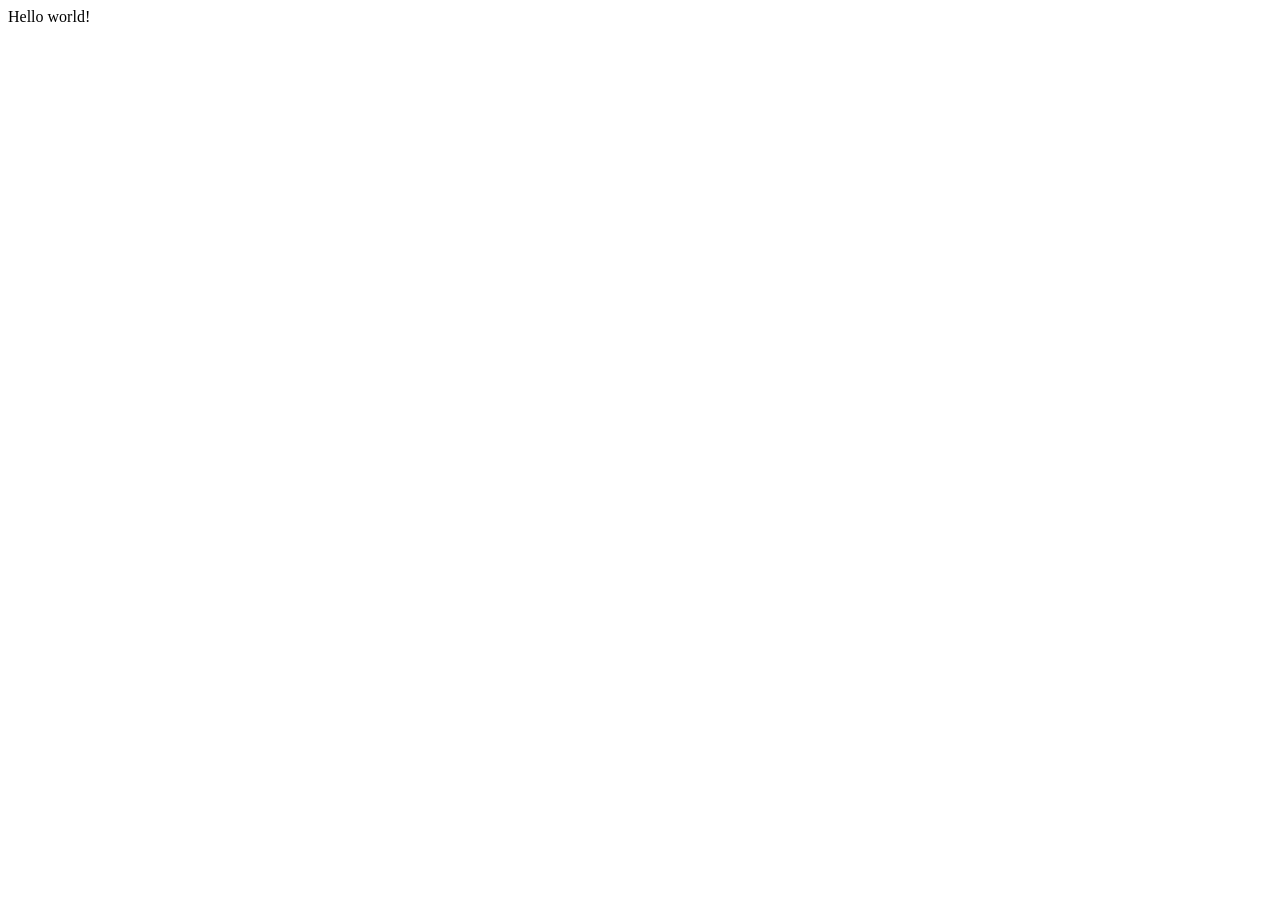
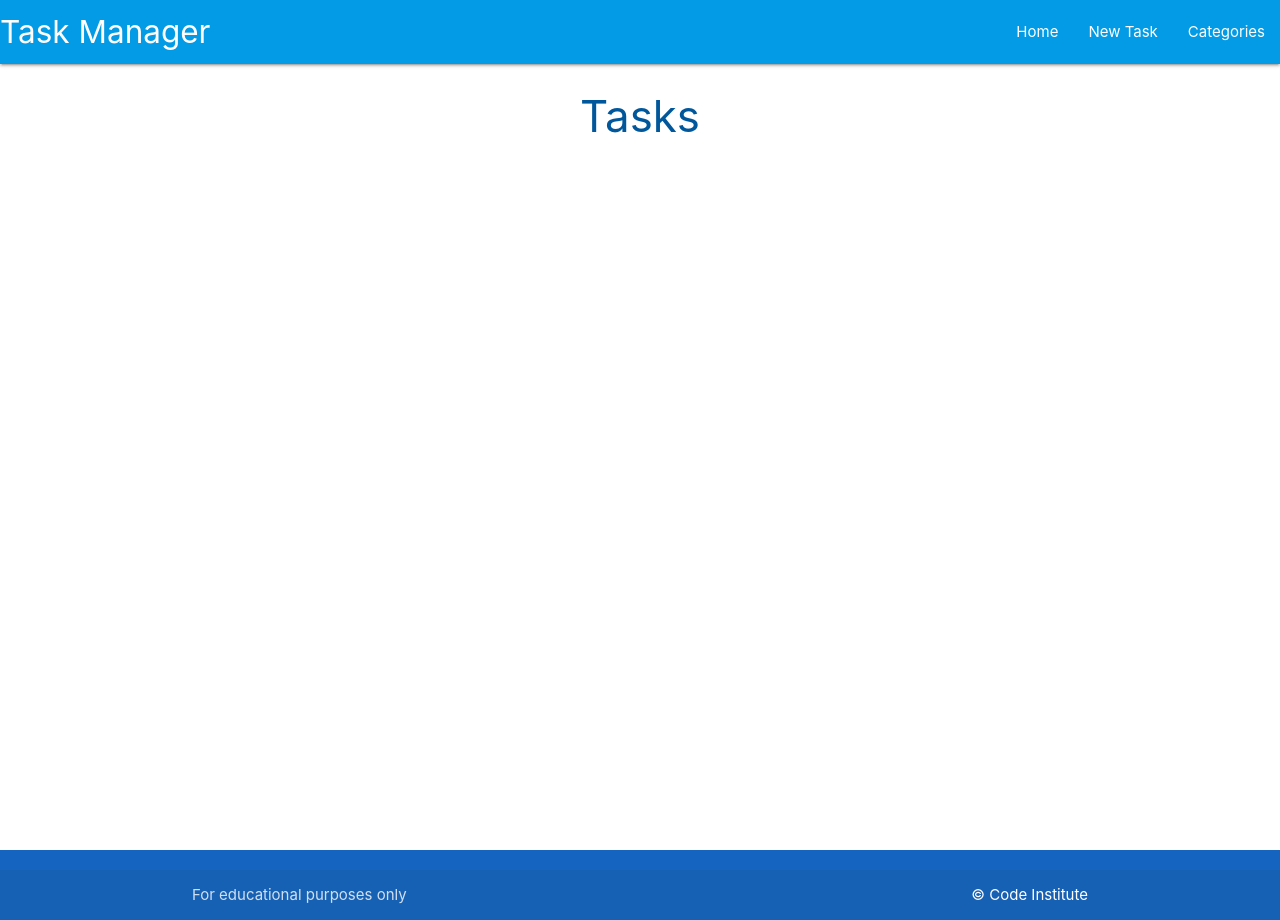
Before and after one commit to gennadiy-gaysha/CI-DBMS_Project, a Flask app: page / in a window 1280 px wide. Before the commit the page is almost empty. Run offline with Flask 3, Linux system fonts and the light colour scheme.

Commit message:
Set up basic front-end template

```diff
--- a/taskmanager/routes.py
+++ b/taskmanager/routes.py
@@ -2,6 +2,7 @@ from flask import render_template
 from taskmanager import app, db
 from taskmanager.models import Category, Task
 
+
 @app.route("/")
 def home():
-    return render_template("base.html")
+    return render_template("tasks.html")
--- /dev/null
+++ b/taskmanager/static/css/style.css
@@ -0,0 +1,9 @@
+body {
+  display: flex;
+  min-height: 100vh;
+  flex-direction: column;
+}
+
+main {
+  flex: 1 0 auto;
+}
--- /dev/null
+++ b/taskmanager/static/js/script.js
@@ -0,0 +1,5 @@
+document.addEventListener("DOMContentLoaded", function () {
+  //sidenav initialization
+  let sidenav = document.querySelectorAll(".sidenav");
+  M.Sidenav.init(sidenav);
+});
--- a/taskmanager/templates/base.html
+++ b/taskmanager/templates/base.html
@@ -2,13 +2,60 @@
 <html lang="en">
 
 <head>
+
 	<meta charset="UTF-8">
+	<meta http-equiv="X-UA-Compatible" content="IE=edge">
 	<meta name="viewport" content="width=device-width, initial-scale=1.0">
+	<link rel="stylesheet" href="https://cdnjs.cloudflare.com/ajax/libs/font-awesome/5.15.3/css/all.min.css"
+		integrity="sha512-iBBXm8fW90+nuLcSKlbmrPcLa0OT92xO1BIsZ+ywDWZCvqsWgccV3gFoRBv0z+8dLJgyAHIhR35VZc2oM/gI1w=="
+		crossorigin="anonymous" referrerpolicy="no-referrer">
+	<link rel="stylesheet" href="https://cdnjs.cloudflare.com/ajax/libs/materialize/1.0.0/css/materialize.min.css"
+		type="text/css">
+	<link rel="stylesheet" href="{{ url_for('static', filename='css/style.css') }}" type="text/css">
 	<title>Task Manager</title>
 </head>
 
 <body>
-	Hello world!
+
+	<header>
+		<!-- top navbar -->
+		<nav class="light-blue darken-1">
+			<div class="nav-wrapper">
+				<a href="{{ url_for('home') }}" class="brand-logo">Task Manager</a>
+				<a href="#" data-target="mobile-demo" class="sidenav-trigger"><i class="fas fa-bars"></i></a>
+				<ul class="right hide-on-med-and-down">
+					<li><a href="{{ url_for('home') }}">Home</a></li>
+					<li><a href="">New Task</a></li>
+					<li><a href="">Categories</a></li>
+				</ul>
+			</div>
+		</nav>
+
+		<!-- mobile sidenav -->
+		<ul class="sidenav" id="mobile-demo">
+			<li><a href="{{ url_for('home') }}">Home</a></li>
+			<li><a href="">New Task</a></li>
+			<li><a href="">Categories</a></li>
+		</ul>
+	</header>
+
+	<main class="container">
+		{% block content %}
+		{% endblock %}
+	</main>
+
+	<footer class="page-footer blue darken-3">
+		<div class="footer-copyright">
+			<div class="container">
+				For educational purposes only
+				<a class="white-text right" href="https://codeinstitute.net" target="_blank">&copy; Code Institute</a>
+			</div>
+		</div>
+	</footer>
+
+	<script src="https://cdnjs.cloudflare.com/ajax/libs/materialize/1.0.0/js/materialize.min.js"></script>
+	<script src="{{ url_for('static', filename='js/script.js') }}"></script>
+
 </body>
 
 </html>
--- /dev/null
+++ b/taskmanager/templates/tasks.html
@@ -0,0 +1,6 @@
+{% extends "base.html" %}
+{% block content %}
+
+<h3 class="light-blue-text text-darken-4 center-align">Tasks</h3>
+
+{% endblock %}
```
